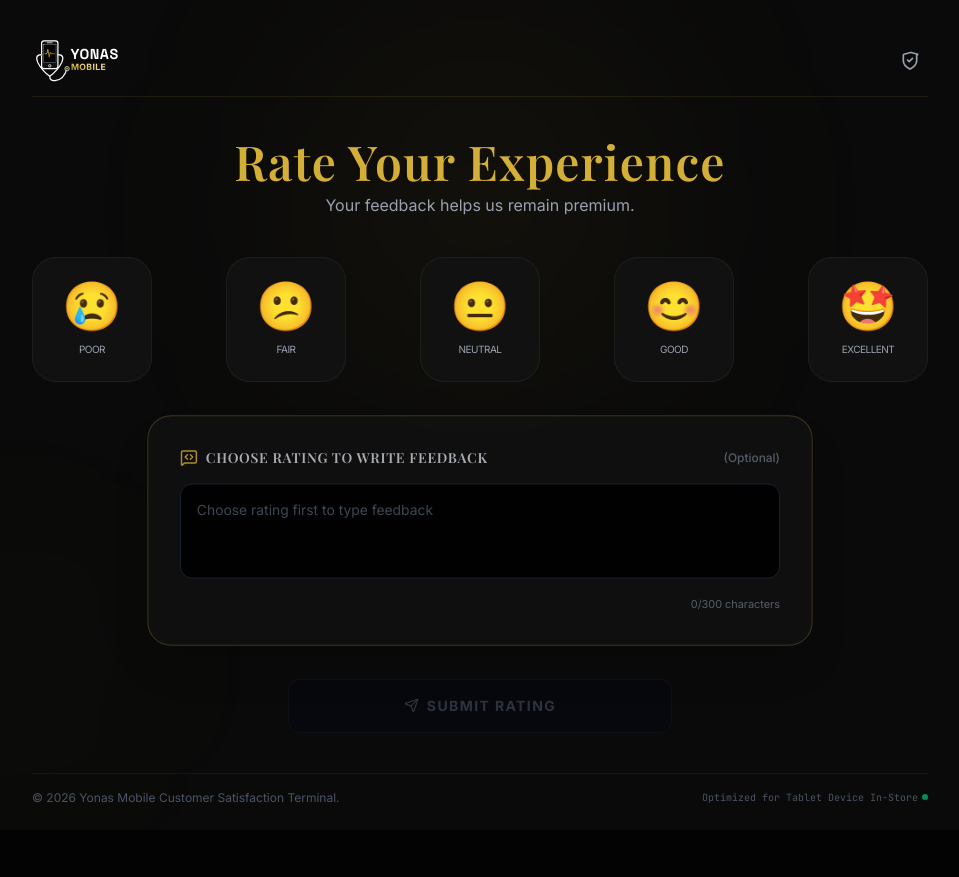
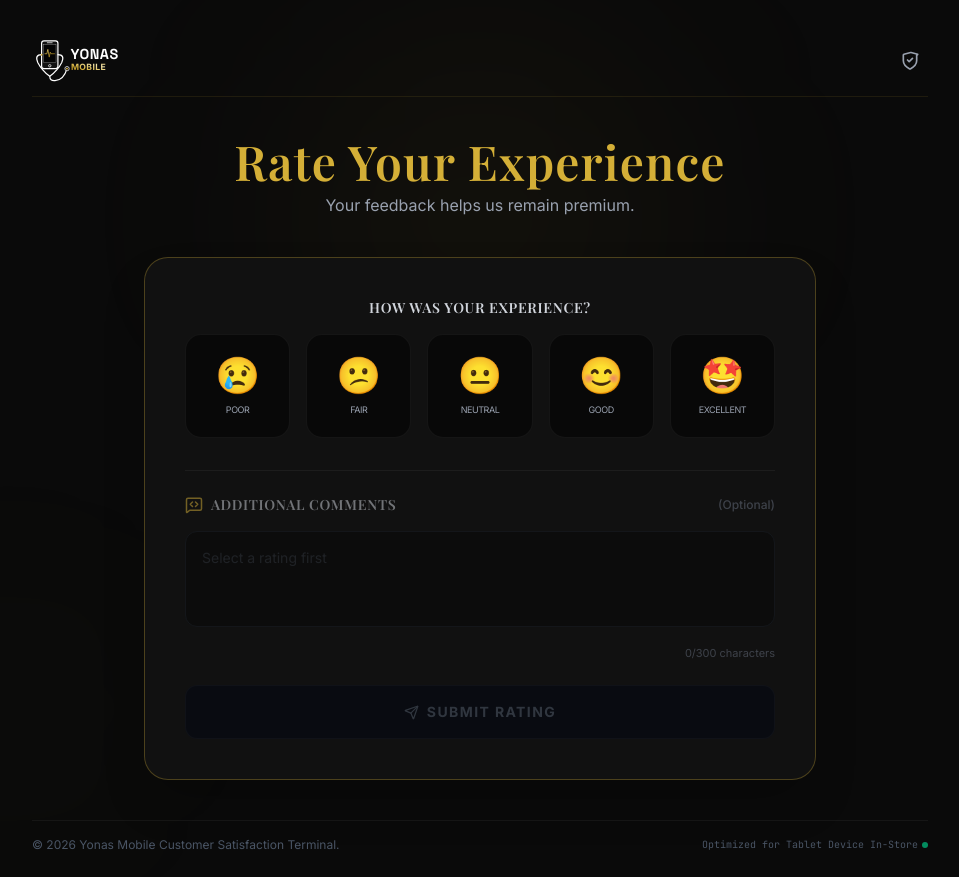
Before and after one commit to smstechnologieset/YonasCustomerFeedback, a React (Vite) app: page / in a window 1280 px wide. Shown: the whole page, without its empty margins (160-1119 px from the left). Before the commit the page ends 830 px from the top, so only its background shows below. Built offline with nearby package versions, Linux system fonts and the light colour scheme; a web font is replaced by a local one.

Commit message:
integrated design

```diff
--- a/src/components/RatingScreen.tsx
+++ b/src/components/RatingScreen.tsx
@@ -86,8 +86,22 @@ export default function RatingScreen({ onSubmit, isSubmitting, onOpenAdmin }: Ra
         </div>
 
         <form onSubmit={handleSubmit} className="w-full flex flex-col items-center" id="rating-form">
+          {/* ERROR STATUS */}
+          {errorMessage && (
+            <div className="text-red-400 font-medium text-sm text-center mb-4 bg-red-950/20 border border-red-500/20 py-2.5 px-4 rounded-xl max-w-2xl w-full mx-auto">
+              {errorMessage}
+            </div>
+          )}
+
+          {/* UNIFIED FEEDBACK CARD */}
+          <div className="w-full max-w-2xl bg-[#111] border border-[#D4AF37]/30 rounded-3xl p-6 md:p-10 shadow-2xl">
+
             {/* EMOJI SELECT CONTAINER */}
-          <div className="w-full flex flex-row flex-nowrap justify-between gap-1.5 sm:gap-4 md:gap-5 mb-8" id="emoji-row">
+            <div className="mb-8">
+              <h3 className="text-sm uppercase tracking-wider text-gray-300 font-serif mb-4 text-center">
+                How was your experience?
+              </h3>
+              <div className="w-full flex flex-row flex-nowrap justify-between gap-2 sm:gap-3 md:gap-4" id="emoji-row">
                 {EMOJI_OPTIONS.map((opt) => {
                   const isSelected = selectedRating === opt.rating;
                   return (
@@ -95,28 +109,28 @@ export default function RatingScreen({ onSubmit, isSubmitting, onOpenAdmin }: Ra
                       key={opt.rating}
                       type="button"
                       onClick={() => handleSelectRating(opt.rating)}
-                  className={`relative flex flex-col items-center justify-center flex-1 py-4 sm:py-6 px-1 sm:px-4 rounded-2xl sm:rounded-3xl border transition-all duration-300 transform cursor-pointer max-w-[120px] ${
+                      className={`relative flex flex-col items-center justify-center flex-1 py-3 sm:py-5 px-1 sm:px-3 rounded-2xl border transition-all duration-300 transform cursor-pointer ${
                         isSelected
-                      ? "bg-[#111] border-[#D4AF37] shadow-[0_0_30px_rgba(212,175,55,0.4)] scale-110 sm:scale-115"
-                      : "bg-[#111] border-white/5 text-gray-400 hover:text-white hover:scale-102 hover:border-[#D4AF37]/30"
+                          ? "bg-black border-[#D4AF37] shadow-[0_0_20px_rgba(212,175,55,0.3)] scale-105"
+                          : "bg-black/50 border-white/5 text-gray-400 hover:text-white hover:scale-102 hover:border-[#D4AF37]/30"
                       }`}
                       id={`emoji-btn-${opt.rating}`}
                     >
                       {isSelected && (
-                    <div className="absolute top-2 right-2 bg-[#D4AF37] text-black w-4 h-4 sm:w-5 sm:h-5 rounded-full flex items-center justify-center p-0.5">
+                        <div className="absolute top-1.5 right-1.5 bg-[#D4AF37] text-black w-4 h-4 sm:w-5 sm:h-5 rounded-full flex items-center justify-center p-0.5">
                           <Check size={10} className="sm:w-3 sm:h-3" strokeWidth={3} />
                         </div>
                       )}
                       {/* Large animated emoji */}
                       <span
-                    className={`text-3xl sm:text-4xl md:text-5xl mb-3 block transition-transform duration-300 ${
-                      isSelected ? "scale-115 rotate-2" : "hover:scale-110"
+                        className={`text-2xl sm:text-3xl md:text-4xl mb-2 block transition-transform duration-300 ${
+                          isSelected ? "scale-110 rotate-2" : "hover:scale-105"
                         }`}
                       >
                         {opt.emoji}
                       </span>
                       <span
-                    className={`text-[9px] sm:text-[10px] uppercase tracking-tighter ${
+                        className={`text-[8px] sm:text-[9px] uppercase tracking-tighter ${
                           isSelected ? "text-[#D4AF37] font-bold" : "text-gray-400"
                         }`}
                       >
@@ -126,24 +140,17 @@ export default function RatingScreen({ onSubmit, isSubmitting, onOpenAdmin }: Ra
                   );
                 })}
               </div>
+            </div>
 
-          {/* ERROR STATUS */}
-          {errorMessage && (
-            <div className="text-red-400 font-medium text-sm text-center mb-4 bg-red-950/20 border border-red-500/20 py-2.5 px-4 rounded-xl max-w-sm w-full mx-auto">
-              {errorMessage}
-            </div>
-          )}
+            {/* DIVIDER */}
+            <div className="border-t border-white/5 my-6"></div>
 
-          {/* COLUMN WRAP FOR EXTRA REACTION / COMMENT */}
-          <div
-            className={`w-full max-w-2xl bg-[#111] border border-[#D4AF37]/30 rounded-3xl p-6 md:p-8 transition-all duration-500 shadow-2xl ${
-              selectedRating !== null ? "opacity-100 translate-y-0 scale-100" : "opacity-80 scale-99 pointer-events-none"
-            }`}
-          >
+            {/* FEEDBACK TEXT AREA */}
+            <div className={`transition-opacity duration-300 ${selectedRating !== null ? "opacity-100" : "opacity-50"}`}>
               <div className="flex items-center gap-2 text-white font-medium mb-4">
                 <MessageSquareCode size={18} className="text-[#D4AF37]" />
                 <h3 className="text-sm uppercase tracking-wider text-gray-300 font-serif">
-                {selectedRating ? `Tell us more about your '${selectedOption?.label}' rating?` : "Choose rating to write feedback"}
+                  {selectedRating ? `Tell us more about your '${selectedOption?.label}' rating?` : "Additional Comments"}
                 </h3>
                 <span className="text-xs text-gray-500 ml-auto">(Optional)</span>
               </div>
@@ -152,8 +159,8 @@ export default function RatingScreen({ onSubmit, isSubmitting, onOpenAdmin }: Ra
                 value={writtenFeedback}
                 disabled={selectedRating === null}
                 onChange={(e) => setWrittenFeedback(e.target.value)}
-              placeholder={selectedRating ? "Anything we can improve? (Optional)" : "Choose rating first to type feedback"}
-              className="w-full bg-black border border-gray-800 rounded-xl p-4 text-sm focus:border-[#D4AF37] outline-none h-24 placeholder-gray-600 font-sans text-white focus:ring-1 focus:ring-[#D4AF37]/20 transition-all resize-none"
+                placeholder={selectedRating ? "Share your thoughts... (Optional)" : "Select a rating first"}
+                className="w-full bg-black border border-gray-800 rounded-xl p-4 text-sm focus:border-[#D4AF37] outline-none h-24 placeholder-gray-600 font-sans text-white focus:ring-1 focus:ring-[#D4AF37]/20 transition-all resize-none disabled:opacity-50"
                 maxLength={300}
               />
 
@@ -164,8 +171,8 @@ export default function RatingScreen({ onSubmit, isSubmitting, onOpenAdmin }: Ra
               </div>
             </div>
 
-          {/* SUBMIT ACTION BAR */}
-          <div className="mt-8 z-10 w-full max-w-sm">
+            {/* SUBMIT BUTTON */}
+            <div className="mt-6">
               <button
                 type="submit"
                 disabled={selectedRating === null || isSubmitting}
@@ -192,6 +199,7 @@ export default function RatingScreen({ onSubmit, isSubmitting, onOpenAdmin }: Ra
                 )}
               </button>
             </div>
+          </div>
         </form>
       </main>
 
```
Lines whose indentation alone changed are shown as unchanged.
